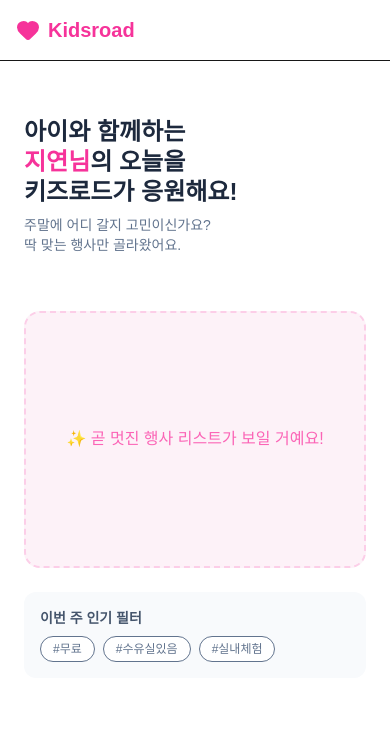
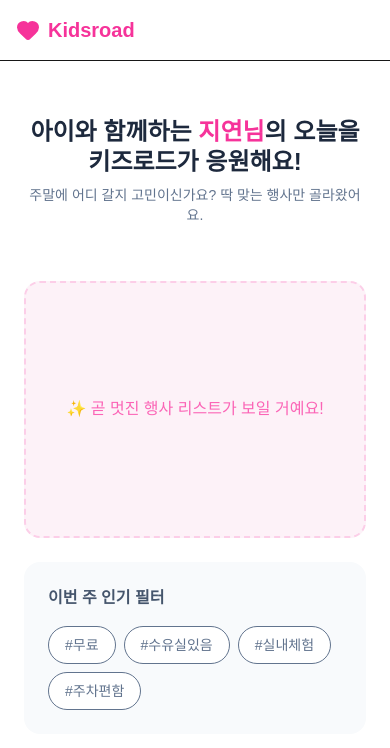
Before and after one commit to vivajayyy/kidsroad, a Next.js app: page / in a window 390 px wide. Shown: the top 748 px of the page. Built offline with nearby package versions, Linux system fonts and the light colour scheme.

Commit message:
UI 개선 및 반응형 레이아웃 적용

```diff
--- a/app/layout.tsx
+++ b/app/layout.tsx
@@ -31,19 +31,18 @@ export default function RootLayout({
         className={`${geistSans.variable} ${geistMono.variable} antialiased bg-slate-50`}
       >
         {/*
-            모바일 컨테이너
-            - max-w-md: 너비를 최대 448px로 제한 (아이폰 사이즈 느낌)
-            - mx-auto: 화면 중앙 정렬
-            - min-h-screen: 최소 높이를 화면 꽉 차게
-            - bg-white: 실제 컨텐츠 영역은 흰색
-            - shadow-sm: 모바일 기기 느낌을 주기 위한 가벼운 그림자
+            수정된 반응형 컨테이너
+            - w-full: 기본적으로 가로 100% (모바일)
+            - max-w-screen-xl: 너무 넓어지지 않게 최대 너비 제한 (약 1280px)
+            - mx-auto: 중앙 정렬
         */}
-        <main className="max-w-md mx-auto min-h-screen bg-white shadow-sm">
-          <header className="p-4 border-b flex items-center justify-between">
+        <main className="w-full max-w-screen-xl mx-auto min-h-screen bg-white shadow-sm">
+          <header className="p-4 border-b flex items-center justify-between sticky top-0 bg-white/80 backdrop-blur-md z-50">
             <h1 className="text-xl font-bold text-pink-500 flex items-center gap-2">
               <Heart size={24} fill="currentColor" />
               Kidsroad
             </h1>
+            {/* 우측에 메뉴 등 추가 공간 확보 가능 */}
           </header>
           {children}
         </main>
--- a/app/page.tsx
+++ b/app/page.tsx
@@ -3,39 +3,39 @@
 export default function Home() {
   return (
     <div className="p-6 flex flex-col gap-6">
-      {/* 환영 인사 섹션 */}
-      <section className="py-8">
-        <h2 className="text-2xl font-bold text-slate-800 leading-tight">
-          아이와 함께하는 <br />
-          <span className="text-pink-500">지연님</span>의 오늘을 <br />
+      {/* 환영 인사: 큰 화면에서는 텍스트가 더 커지도록 md:text-4xl 적용 */}
+      <section className="py-8 md:py-16 text-center md:text-left">
+        <h2 className="text-2xl md:text-4xl font-bold text-slate-800 leading-tight">
+          아이와 함께하는 <span className="text-pink-500">지연님</span>의 오늘을 <br className="hidden md:block" />
           키즈로드가 응원해요!
         </h2>
-        <p className="mt-2 text-slate-500 text-sm">
-          주말에 어디 갈지 고민이신가요? <br />딱 맞는 행사만 골라왔어요.
+        <p className="mt-2 text-slate-500 text-sm md:text-base">
+          주말에 어디 갈지 고민이신가요? 딱 맞는 행사만 골라왔어요.
         </p>
       </section>
 
-      {/* 임시 콘텐츠 카드 (나중에 실제 데이터로 채울 부분) */}
-      <div className="aspect-[4/3] bg-pink-50 rounded-2xl flex items-center justify-center border-2 border-dashed border-pink-200">
-        <p className="text-pink-400 font-medium">
-          ✨ 곧 멋진 행사 리스트가 보일 거예요!
-        </p>
-      </div>
+      {/*
+          그리드 레이아웃 도입 (반응형의 핵심!)
+          - 기본: 1열 (모바일)
+          - md: 2열 (태블릿/PC)
+      */}
+      <div className="grid grid-cols-1 md:grid-cols-2 gap-6">
+        {/* 임시 콘텐츠 카드 */}
+        <div className="aspect-[4/3] bg-pink-50 rounded-2xl flex items-center justify-center border-2 border-dashed border-pink-200">
+          <p className="text-pink-400 font-medium">✨ 곧 멋진 행사 리스트가 보일 거예요!</p>
+        </div>
 
-      <div className="p-4 bg-slate-50 rounded-xl">
-        <p className="text-slate-600 text-sm font-semibold">
-          이번 주 인기 필터
-        </p>
-        <div className="flex gap-2 mt-2">
-          <span className="px-3 py-1 bg-white border rounded-full text-xs text-slate-500">
-            #무료
-          </span>
-          <span className="px-3 py-1 bg-white border rounded-full text-xs text-slate-500">
-            #수유실있음
-          </span>
-          <span className="px-3 py-1 bg-white border rounded-full text-xs text-slate-500">
-            #실내체험
-          </span>
+        {/* 인기 필터 섹션 */}
+        <div className="flex flex-col gap-4">
+          <div className="p-6 bg-slate-50 rounded-2xl h-full">
+            <p className="text-slate-600 text-base font-semibold">이번 주 인기 필터</p>
+            <div className="flex flex-wrap gap-2 mt-4">
+              <span className="px-4 py-2 bg-white border rounded-full text-sm text-slate-500 hover:border-pink-300 transition-colors">#무료</span>
+              <span className="px-4 py-2 bg-white border rounded-full text-sm text-slate-500 hover:border-pink-300 transition-colors">#수유실있음</span>
+              <span className="px-4 py-2 bg-white border rounded-full text-sm text-slate-500 hover:border-pink-300 transition-colors">#실내체험</span>
+              <span className="px-4 py-2 bg-white border rounded-full text-sm text-slate-500 hover:border-pink-300 transition-colors">#주차편함</span>
+            </div>
+          </div>
         </div>
       </div>
     </div>
```
